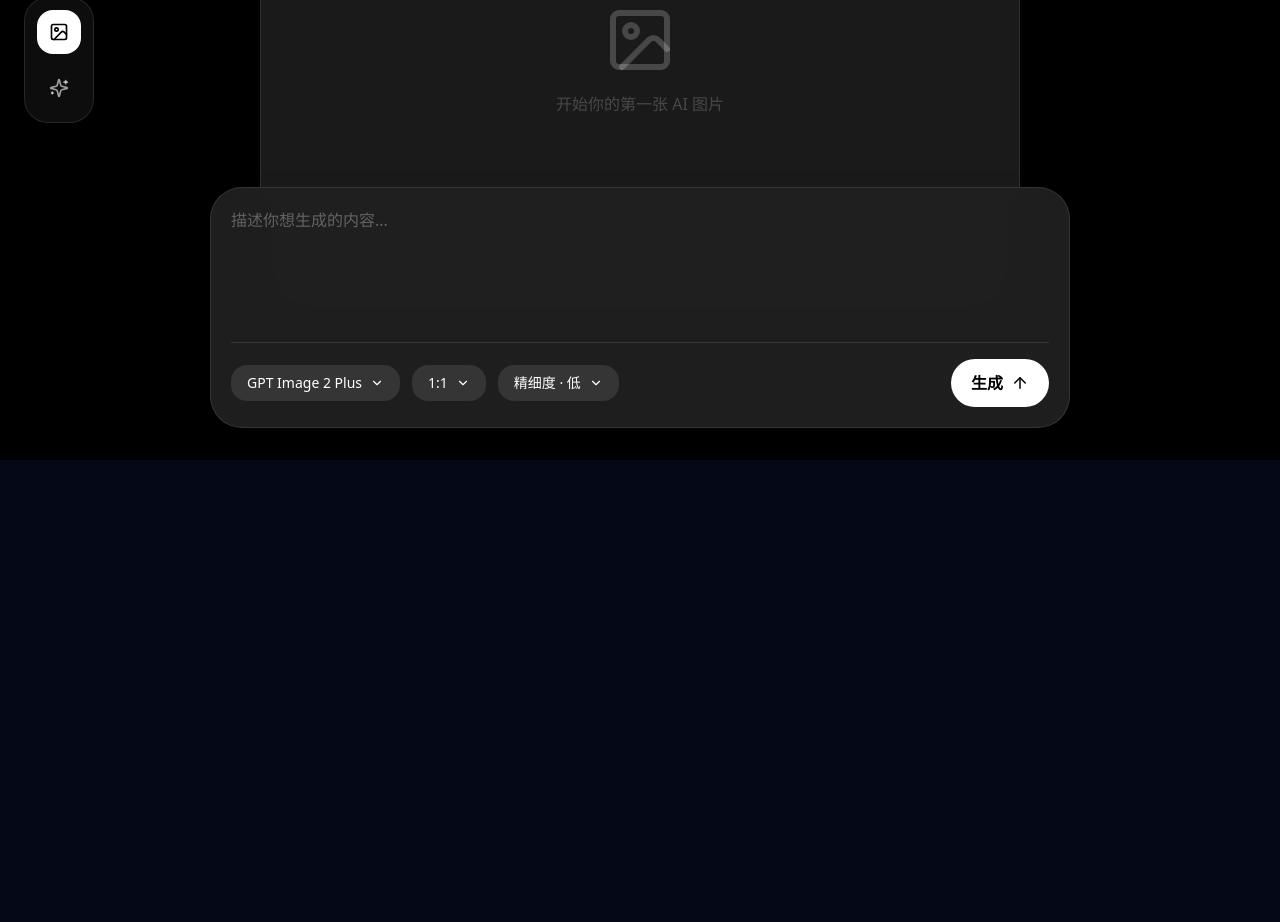
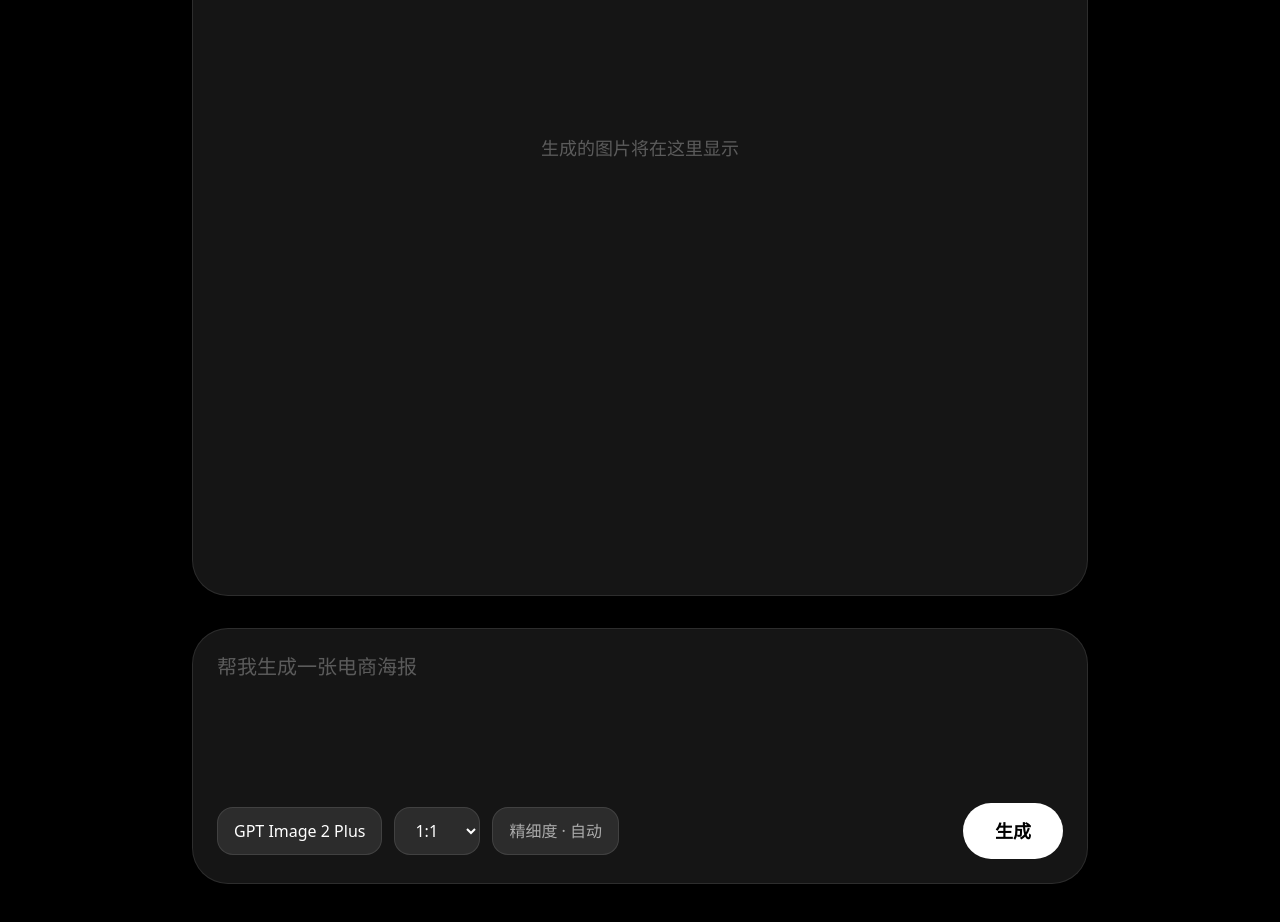
Before and after one commit to AdrianLok/ai-gpt-platform, a Next.js app: page / in a window 1280 px wide. Shown: the part 340-1262 px from the top of the page. Before the commit the page ends 800 px from the top, so only its background shows below. Built offline with nearby package versions, Linux system fonts and the light colour scheme.

Commit message:
Update page.tsx

```diff
--- a/app/page.tsx
+++ b/app/page.tsx
@@ -1,71 +1,88 @@
 "use client";
 
 import { useState } from "react";
-import {
-  ArrowUp,
-  ChevronDown,
-  Download,
-  ImageIcon,
-  Loader2,
-  Maximize2,
-  Sparkles,
-  X,
-} from "lucide-react";
 
-import { imageModels } from "../lib/models";
-import { imageRatios, imageDetails } from "../lib/image-options";
+const ratios = [
+  { label: "1:1", value: "1:1" },
+  { label: "4:3", value: "4:3" },
+  { label: "3:4", value: "3:4" },
+  { label: "16:9", value: "16:9" },
+  { label: "9:16", value: "9:16" },
+];
 
-export default function Home() {
+export default function HomePage() {
   const [prompt, setPrompt] = useState("");
-
   const [image, setImage] = useState("");
   const [loading, setLoading] = useState(false);
 
-  const [previewOpen, setPreviewOpen] = useState(false);
-
-  const [modelOpen, setModelOpen] = useState(false);
-  const [ratioOpen, setRatioOpen] = useState(false);
-  const [detailOpen, setDetailOpen] = useState(false);
-
-  const [model, setModel] = useState(
-    imageModels[0]
-  );
-
-  const [ratio, setRatio] = useState(
-    imageRatios[0]
-  );
-
-  const [detail, setDetail] = useState(
-    imageDetails[0]
-  );
+  const [ratio, setRatio] = useState(ratios[0]);
 
   async function generateImage() {
     if (!prompt.trim()) return;
 
     setLoading(true);
+    setImage("");
 
     try {
-      const res = await fetch("/api/image", {
+      // 创建任务
+      const createRes = await fetch("/api/image/create", {
         method: "POST",
-
         headers: {
           "Content-Type": "application/json",
         },
-
         body: JSON.stringify({
           prompt,
-          model: model.value,
-          size: ratio.value,
-          quality: detail.value,
+          ratio: ratio.value,
         }),
       });
 
-      const data = await res.json();
+      const createData = await createRes.json();
 
-      if (data.imageUrl) {
-        setImage(data.imageUrl);
-      } else {
-        alert(data.error || "生成失败");
+      console.log("createData:", createData);
+
+      if (!createData.resultUrl) {
+        alert(createData.error || "任务创建失败");
+        setLoading(false);
+        return;
+      }
+
+      let completed = false;
+
+      // 轮询结果
+      for (let i = 0; i < 80; i++) {
+        await new Promise((resolve) => setTimeout(resolve, 3000));
+
+        const resultRes = await fetch("/api/image/result", {
+          method: "POST",
+          headers: {
+            "Content-Type": "application/json",
+          },
+          body: JSON.stringify({
+            resultUrl: createData.resultUrl,
+          }),
+        });
+
+        const resultData = await resultRes.json();
+
+        console.log("resultData:", resultData);
+
+        // 成功
+        if (resultData.imageUrl) {
+          setImage(resultData.imageUrl);
+          completed = true;
+          break;
+        }
+
+        // 失败
+        if (resultData.status === "failed") {
+          alert(resultData.error || "生成失败");
+          setLoading(false);
+          return;
+        }
+      }
+
+      if (!completed) {
+        alert("生成超时，请稍后重试");
       }
     } catch (error) {
       console.error(error);
@@ -76,265 +93,84 @@ export default function Home() {
   }
 
   return (
-    <main className="relative h-screen overflow-hidden bg-black text-white">
-      {/* 顶部 */}
-      <div className="absolute left-6 top-6 z-50 flex items-center gap-3">
-        <div className="h-8 w-8 rounded-xl bg-gradient-to-br from-cyan-400 via-purple-400 to-pink-400" />
-
-        <div>
-          <p className="text-sm text-white/40">
-            AI Canvas
-          </p>
-
-          <h1 className="font-semibold">
-            Wildcard AI Platform
-          </h1>
-        </div>
+    <main className="min-h-screen bg-black text-white flex flex-col items-center px-4 py-10">
+      {/* 图片区域 */}
+      <div className="w-full max-w-4xl aspect-square bg-[#151515] rounded-[36px] flex items-center justify-center overflow-hidden border border-white/10">
+        {loading ? (
+          <div className="flex flex-col items-center gap-4">
+            <div className="w-12 h-12 rounded-full border-4 border-white/20 border-t-white animate-spin" />
+            <p className="text-white/60 text-lg">
+              AI 正在生成图片...
+            </p>
+          </div>
+        ) : image ? (
+          <img
+            src={image}
+            alt="AI Image"
+            className="w-full h-full object-contain"
+          />
+        ) : (
+          <div className="text-white/30 text-lg">
+            生成的图片将在这里显示
+          </div>
+        )}
       </div>
 
-      {/* 左侧工具栏 */}
-      <div className="absolute left-6 top-1/2 z-40 flex -translate-y-1/2 flex-col gap-3 rounded-3xl border border-white/10 bg-white/5 p-3 backdrop-blur-xl">
-        <button className="rounded-2xl bg-white p-3 text-black">
-          <ImageIcon size={20} />
-        </button>
-
-        <button className="rounded-2xl p-3 text-white/60 hover:bg-white/10">
-          <Sparkles size={20} />
-        </button>
-      </div>
-
-      {/* 中间画布 */}
-      <div className="flex h-full items-center justify-center">
-        <div className="relative flex h-[520px] w-[760px] items-center justify-center overflow-hidden rounded-[32px] border border-white/10 bg-[#1a1a1a] shadow-2xl">
-          {loading ? (
-            <div className="flex flex-col items-center gap-4 text-white/50">
-              <Loader2
-                size={52}
-                className="animate-spin"
-              />
-
-              <p>AI 正在生成图片...</p>
-            </div>
-          ) : image ? (
-            <>
-              <img
-                src={image}
-                alt="AI Image"
-                className="h-full w-full object-contain"
-              />
-
-              <div className="absolute right-4 top-4 flex gap-2">
-                <button
-                  onClick={() =>
-                    setPreviewOpen(true)
-                  }
-                  className="rounded-full bg-black/70 p-3 hover:bg-black"
-                >
-                  <Maximize2 size={18} />
-                </button>
-
-                <a
-                  href={image}
-                  download="ai-image.png"
-                  className="rounded-full bg-black/70 p-3 hover:bg-black"
-                >
-                  <Download size={18} />
-                </a>
-              </div>
-            </>
-          ) : (
-            <div className="flex flex-col items-center gap-4 text-white/20">
-              <ImageIcon size={72} />
-
-              <p>开始你的第一张 AI 图片</p>
-            </div>
-          )}
-        </div>
-      </div>
-
-      {/* 底部输入框 */}
-      <div className="absolute bottom-8 left-1/2 z-50 w-[860px] -translate-x-1/2 rounded-[32px] border border-white/10 bg-[#202020]/95 p-5 shadow-2xl backdrop-blur-xl">
-        {/* 输入 */}
+      {/* 输入区域 */}
+      <div className="w-full max-w-4xl mt-8 bg-[#151515] rounded-[36px] border border-white/10 p-6">
         <textarea
           value={prompt}
-          onChange={(e) =>
-            setPrompt(e.target.value)
-          }
-          placeholder="描述你想生成的内容..."
-          className="h-28 w-full resize-none bg-transparent text-base outline-none placeholder:text-white/30"
+          onChange={(e) => setPrompt(e.target.value)}
+          placeholder="帮我生成一张电商海报"
+          className="w-full bg-transparent resize-none outline-none text-white text-xl placeholder:text-white/30 min-h-[120px]"
         />
 
-        {/* 参数栏 */}
-        <div className="relative mt-4 flex items-center gap-3 border-t border-white/10 pt-4">
-          {/* 模型 */}
-          <div className="relative">
-            <button
-              onClick={() => {
-                setModelOpen(!modelOpen);
+        <div className="mt-6 flex items-center justify-between gap-4 flex-wrap">
+          {/* 左边 */}
+          <div className="flex items-center gap-3 flex-wrap">
+            {/* 模型 */}
+            <div className="px-4 h-12 rounded-2xl bg-white/10 border border-white/10 flex items-center text-white">
+              GPT Image 2 Plus
+            </div>
 
-                setRatioOpen(false);
-                setDetailOpen(false);
+            {/* 比例 */}
+            <select
+              value={ratio.value}
+              onChange={(e) => {
+                const found = ratios.find(
+                  (r) => r.value === e.target.value
+                );
+                if (found) setRatio(found);
               }}
-              className="flex items-center gap-2 rounded-2xl bg-white/10 px-4 py-2 text-sm hover:bg-white/20"
+              className="px-4 h-12 rounded-2xl bg-white/10 border border-white/10 text-white outline-none"
             >
-              {model.label}
+              {ratios.map((r) => (
+                <option
+                  key={r.value}
+                  value={r.value}
+                  className="bg-black"
+                >
+                  {r.label}
+                </option>
+              ))}
+            </select>
 
-              <ChevronDown size={14} />
-            </button>
-
-            {modelOpen && (
-              <div className="absolute bottom-14 left-0 w-80 rounded-3xl border border-white/10 bg-[#2b2b2b] p-3 shadow-2xl">
-                {imageModels.map((item) => (
-                  <button
-                    key={item.value}
-                    onClick={() => {
-                      setModel(item);
-
-                      setModelOpen(false);
-                    }}
-                    className="mb-2 flex w-full flex-col rounded-2xl px-4 py-3 text-left hover:bg-white/10"
-                  >
-                    <div className="flex items-center gap-2">
-                      <span>
-                        {item.label}
-                      </span>
-
-                      <span className="rounded-full bg-cyan-300 px-2 py-0.5 text-xs text-black">
-                        {item.tag}
-                      </span>
-                    </div>
-
-                    <p className="mt-1 text-xs text-white/40">
-                      {item.sub}
-                    </p>
-                  </button>
-                ))}
-              </div>
-            )}
+            {/* 精细度 */}
+            <div className="px-4 h-12 rounded-2xl bg-white/10 border border-white/10 flex items-center text-white/60">
+              精细度 · 自动
+            </div>
           </div>
 
-          {/* 比例 */}
-          <div className="relative">
-            <button
-              onClick={() => {
-                setRatioOpen(!ratioOpen);
-
-                setModelOpen(false);
-                setDetailOpen(false);
-              }}
-              className="flex items-center gap-2 rounded-2xl bg-white/10 px-4 py-2 text-sm hover:bg-white/20"
-            >
-              {ratio.label}
-
-              <ChevronDown size={14} />
-            </button>
-
-            {ratioOpen && (
-              <div className="absolute bottom-14 left-0 w-72 rounded-3xl border border-white/10 bg-[#2b2b2b] p-4 shadow-2xl">
-                <div className="grid grid-cols-3 gap-3">
-                  {imageRatios.map((item) => (
-                    <button
-                      key={item.value}
-                      onClick={() => {
-                        setRatio(item);
-
-                        setRatioOpen(false);
-                      }}
-                      className={`rounded-2xl px-4 py-3 text-sm ${
-                        ratio.value === item.value
-                          ? "bg-white/20"
-                          : "bg-white/5 text-white/50"
-                      }`}
-                    >
-                      {item.label}
-                    </button>
-                  ))}
-                </div>
-              </div>
-            )}
-          </div>
-
-          {/* 精细度 */}
-          <div className="relative">
-            <button
-              onClick={() => {
-                setDetailOpen(!detailOpen);
-
-                setRatioOpen(false);
-                setModelOpen(false);
-              }}
-              className="flex items-center gap-2 rounded-2xl bg-white/10 px-4 py-2 text-sm hover:bg-white/20"
-            >
-              精细度 · {detail.label}
-
-              <ChevronDown size={14} />
-            </button>
-
-            {detailOpen && (
-              <div className="absolute bottom-14 left-0 w-60 rounded-3xl border border-white/10 bg-[#2b2b2b] p-4 shadow-2xl">
-                <div className="grid grid-cols-3 gap-3">
-                  {imageDetails.map((item) => (
-                    <button
-                      key={item.value}
-                      onClick={() => {
-                        setDetail(item);
-
-                        setDetailOpen(false);
-                      }}
-                      className={`rounded-2xl px-4 py-3 text-sm ${
-                        detail.value === item.value
-                          ? "bg-white/20"
-                          : "bg-white/5 text-white/50"
-                      }`}
-                    >
-                      {item.label}
-                    </button>
-                  ))}
-                </div>
-              </div>
-            )}
-          </div>
-
-          {/* 生成按钮 */}
+          {/* 按钮 */}
           <button
             onClick={generateImage}
             disabled={loading}
-            className="ml-auto flex items-center gap-2 rounded-full bg-white px-5 py-3 font-semibold text-black disabled:opacity-50"
+            className="h-14 px-8 rounded-full bg-white text-black font-semibold text-lg hover:opacity-90 transition disabled:opacity-50"
           >
             {loading ? "生成中" : "生成"}
-
-            <ArrowUp size={18} />
           </button>
         </div>
       </div>
-
-      {/* 图片预览 */}
-      {previewOpen && image && (
-        <div className="fixed inset-0 z-[100] flex items-center justify-center bg-black/90 p-10">
-          <button
-            onClick={() =>
-              setPreviewOpen(false)
-            }
-            className="absolute right-8 top-8 rounded-full bg-white/10 p-3 hover:bg-white/20"
-          >
-            <X size={24} />
-          </button>
-
-          <img
-            src={image}
-            alt="Preview"
-            className="max-h-full max-w-full rounded-3xl object-contain"
-          />
-
-          <a
-            href={image}
-            download="ai-image.png"
-            className="absolute bottom-8 rounded-full bg-white px-6 py-3 font-bold text-black"
-          >
-            下载图片
-          </a>
-        </div>
-      )}
     </main>
   );
 }
```
